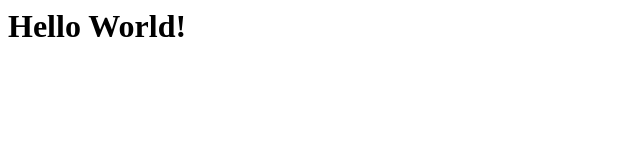
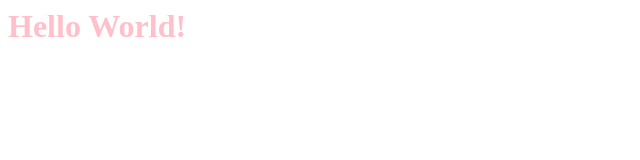
Before and after one commit to NoorRazzaq/noorrazzaq.github.io, a plain HTML site: page index.html in a window 1280 px wide. Shown: the whole page, without its empty margins (0-640 px from the left). Drawn offline with Linux system fonts and the light colour scheme.

Commit message:
Update index.html

```diff
--- a/index.html
+++ b/index.html
@@ -1,5 +1,5 @@
 <html>
-  <h1 style="colour: pink;"> Hello World! </h1>
+  <h1 style="color: pink;"> Hello World! </h1>
 
 
 
```
